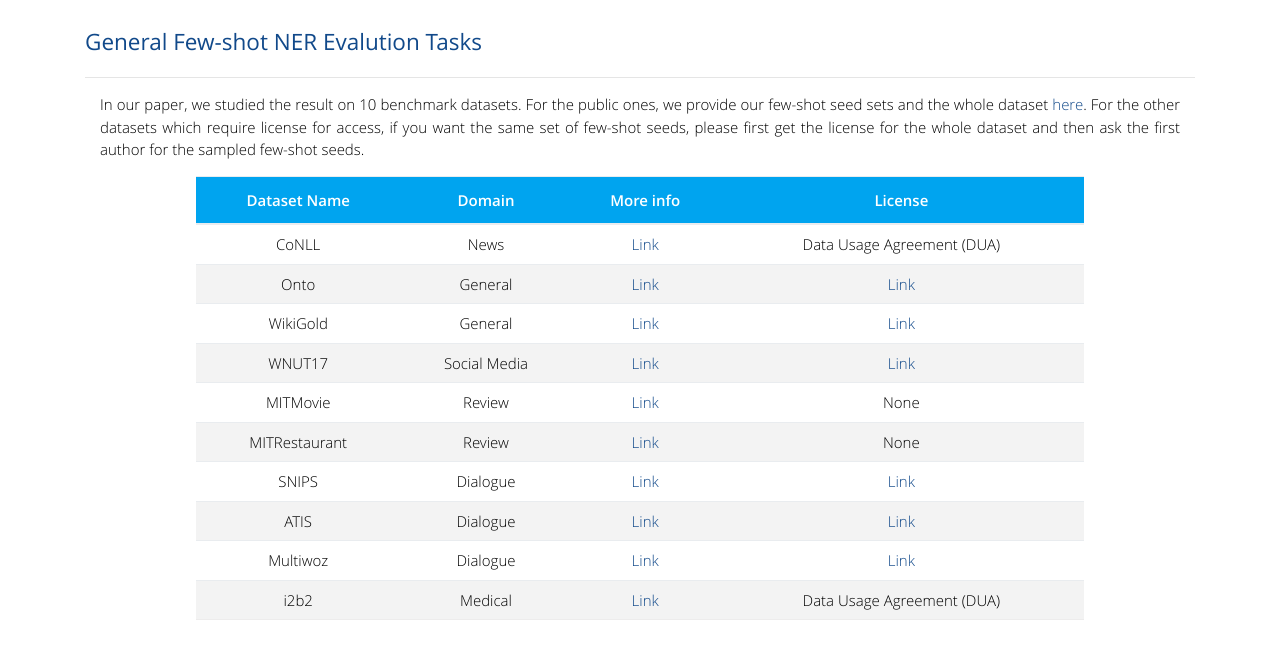
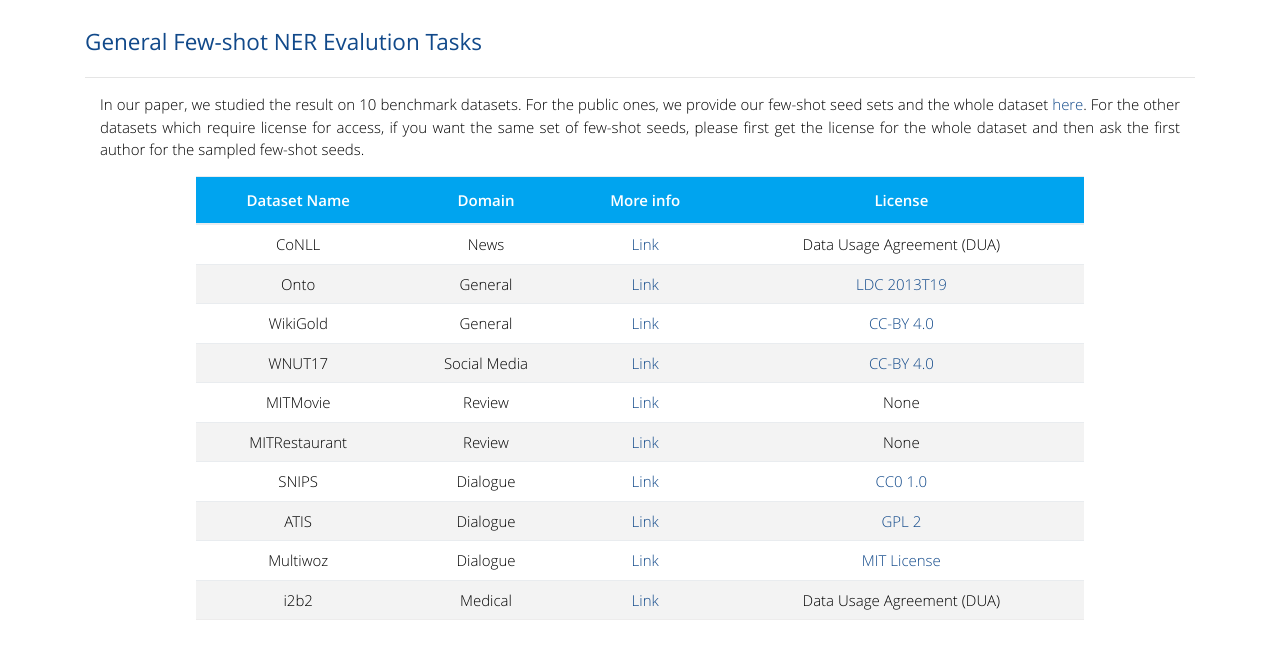
Before and after one commit to few-shot-NER-benchmark/few-shot-ner-benchmark.github.io, a plain HTML site: page tasks.html in a window 1280 px wide. Shown: the part 60-708 px from the top of the page. Drawn offline with nearby package versions, Linux system fonts and the light colour scheme.

Commit message:
Update tasks.html

```diff
--- a/tasks.html
+++ b/tasks.html
@@ -98,19 +98,19 @@
                                 <td>Onto</td>
                                 <td>General</td>
                                 <td><a href="https://catalog.ldc.upenn.edu/LDC2013T19" target="_blank">Link</a></td>
-                                <td><a href="https://catalog.ldc.upenn.edu/LDC2013T19" target="_blank">Link</a></td>
+                                <td><a href="https://catalog.ldc.upenn.edu/LDC2013T19" target="_blank">LDC 2013T19</a></td>
                             </tr>
                             <tr>
                                 <td>WikiGold</td>
                                 <td>General</td>
                                 <td><a href="https://github.com/juand-r/entity-recognition-datasets" target="_blank">Link</a></td>
-                                <td><a href="https://creativecommons.org/licenses/by/4.0/" target="_blank">Link</a></td>
+                                <td><a href="https://creativecommons.org/licenses/by/4.0/" target="_blank">CC-BY 4.0</a></td>
                             </tr>
                             <tr>
                                 <td>WNUT17</td>
                                 <td>Social Media</td>
                                 <td><a href="http://noisy-text.github.io/2017/files/" target="_blank">Link</a></td>
-                                <td><a href="https://creativecommons.org/licenses/by/4.0/" target="_blank">Link</a></td>
+                                <td><a href="https://creativecommons.org/licenses/by/4.0/" target="_blank">CC-BY 4.0</a></td>
                             </tr>
                             <tr>
                                 <td>MITMovie</td>
@@ -128,19 +128,19 @@
                                 <td>SNIPS</td>
                                 <td>Dialogue</td>
                                 <td><a href="https://github.com/sonos/nlu-benchmark/tree/master/2017-06-custom-intent-engines" target="_blank">Link</a></td>
-                                <td><a href="https://creativecommons.org/publicdomain/zero/1.0/" target="_blank">Link</a></td>
+                                <td><a href="https://creativecommons.org/publicdomain/zero/1.0/" target="_blank">CC0 1.0</a></td>
                             </tr>
                             <tr>
                                 <td>ATIS</td>
                                 <td>Dialogue</td>
                                 <td><a href="https://github.com/yvchen/JointSLU" target="_blank">Link</a></td>
-                                <td><a href="http://www.gnu.org/licenses/old-licenses/gpl-2.0.en.html" target="_blank">Link</a></td>
+                                <td><a href="http://www.gnu.org/licenses/old-licenses/gpl-2.0.en.html" target="_blank">GPL 2</a></td>
                             </tr>
                             <tr>
                                 <td>Multiwoz</td>
                                 <td>Dialogue</td>
                                 <td><a href="https://github.com/budzianowski/multiwoz" target="_blank">Link</a></td>
-                                <td><a href="https://github.com/budzianowski/multiwoz/blob/master/LICENSE" target="_blank">Link</a></td>
+                                <td><a href="https://github.com/budzianowski/multiwoz/blob/master/LICENSE" target="_blank">MIT License</a></td>
                             </tr>
                             <tr>
                                 <td>i2b2</td>
```
